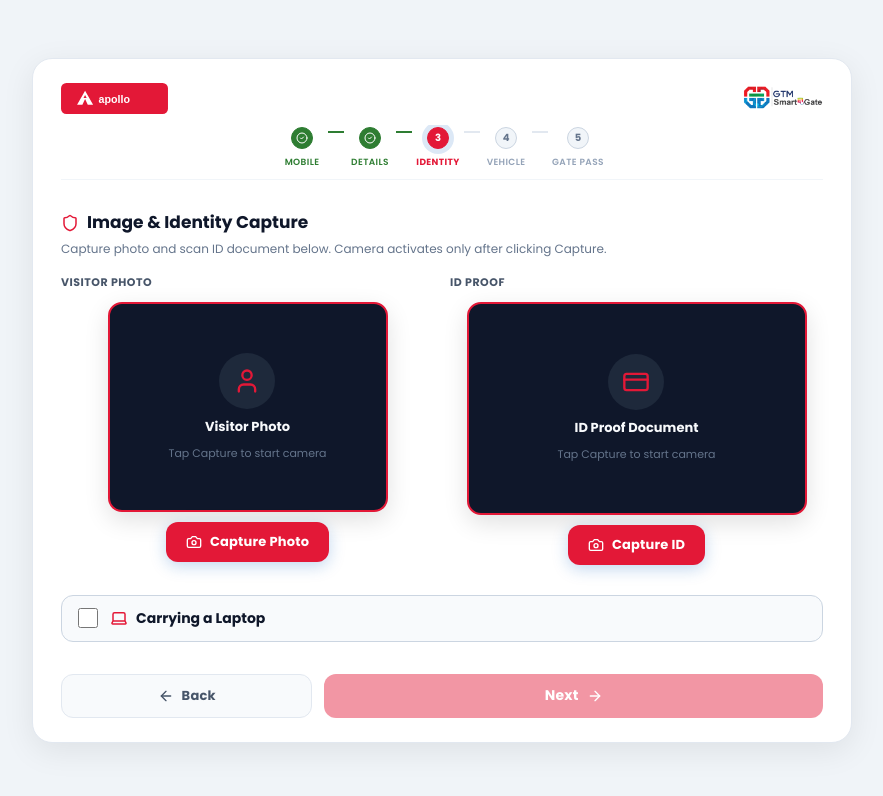
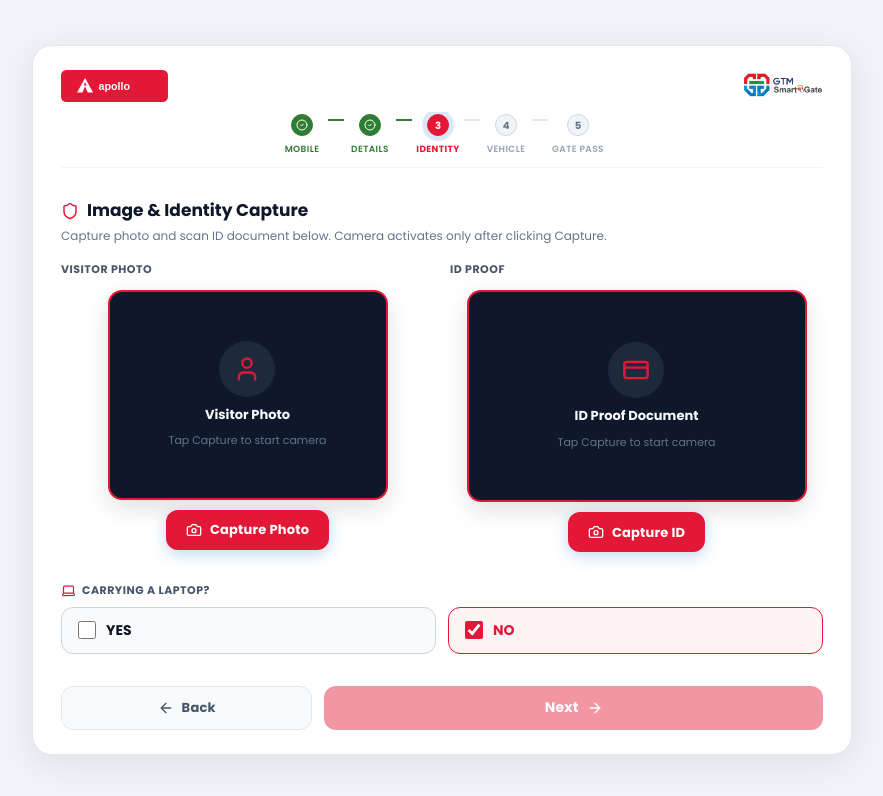
Before and after one commit to Saichu06/gtm-smartgate-vms, a React (Vite) app in the folder frontend/: page /kiosk/1/photo in a window 1280 px wide. Shown: the top 796 px of the page, without its empty margins (198-1081 px from the left). Built offline with nearby package versions, Linux system fonts and the light colour scheme.

Commit message:
checkbox yes or no for laptop

```diff
--- a/frontend/src/modules/kiosk/pages/IDCapturePage.jsx
+++ b/frontend/src/modules/kiosk/pages/IDCapturePage.jsx
@@ -80,40 +80,47 @@ const IdentityCapturePage = () => {
             </div>
           </div>
 
-          {/* Laptop Checkbox */}
+          {/* Laptop Checkboxes (YES / NO) */}
           <div style={{ marginTop: 16, marginBottom: 12 }}>
+            <label className="kiosk-label" style={{ display: 'flex', alignItems: 'center', gap: 6, marginBottom: 8 }}>
+              <Laptop size={15} style={{ color: primary }} /> Carrying a Laptop?
+            </label>
+            <div style={{ display: 'flex', gap: 12 }}>
+              {['YES', 'NO'].map(val => (
                 <label
+                  key={val}
                   style={{
+                    flex: 1,
                     display: 'flex',
                     alignItems: 'center',
-                gap: 12,
-                cursor: 'pointer',
-                background: laptop === 'YES' ? `${primary}0D` : '#F8FAFC',
-                border: `1.5px solid ${laptop === 'YES' ? primary : '#CBD5E1'}`,
+                    justify: 'center',
+                    gap: 10,
                     padding: '12px 16px',
                     borderRadius: 12,
+                    cursor: 'pointer',
+                    background: laptop === val ? `${primary}0D` : '#F8FAFC',
+                    border: `1.5px solid ${laptop === val ? primary : '#CBD5E1'}`,
+                    fontWeight: 700,
+                    fontSize: 14,
+                    color: laptop === val ? primary : '#0F172A',
                     transition: 'all 0.2s ease',
                   }}
                 >
                   <input
                     type="checkbox"
-                checked={laptop === 'YES'}
-                onChange={(e) => setLaptop(e.target.checked ? 'YES' : 'NO')}
+                    checked={laptop === val}
+                    onChange={() => setLaptop(val)}
                     style={{
-                  width: 20,
-                  height: 20,
+                      width: 18,
+                      height: 18,
                       accentColor: primary,
                       cursor: 'pointer',
-                  borderRadius: 4,
                     }}
                   />
-              <div style={{ display: 'flex', alignItems: 'center', gap: 8, flex: 1 }}>
-                <Laptop size={18} style={{ color: primary }} />
-                <span style={{ fontSize: 14, fontWeight: 700, color: '#0F172A' }}>
-                  Carrying a Laptop
-                </span>
+                  <span>{val}</span>
+                </label>
+              ))}
             </div>
-            </label>
           </div>
 
           {/* Error */}
```
Lines whose indentation alone changed are shown as unchanged.
